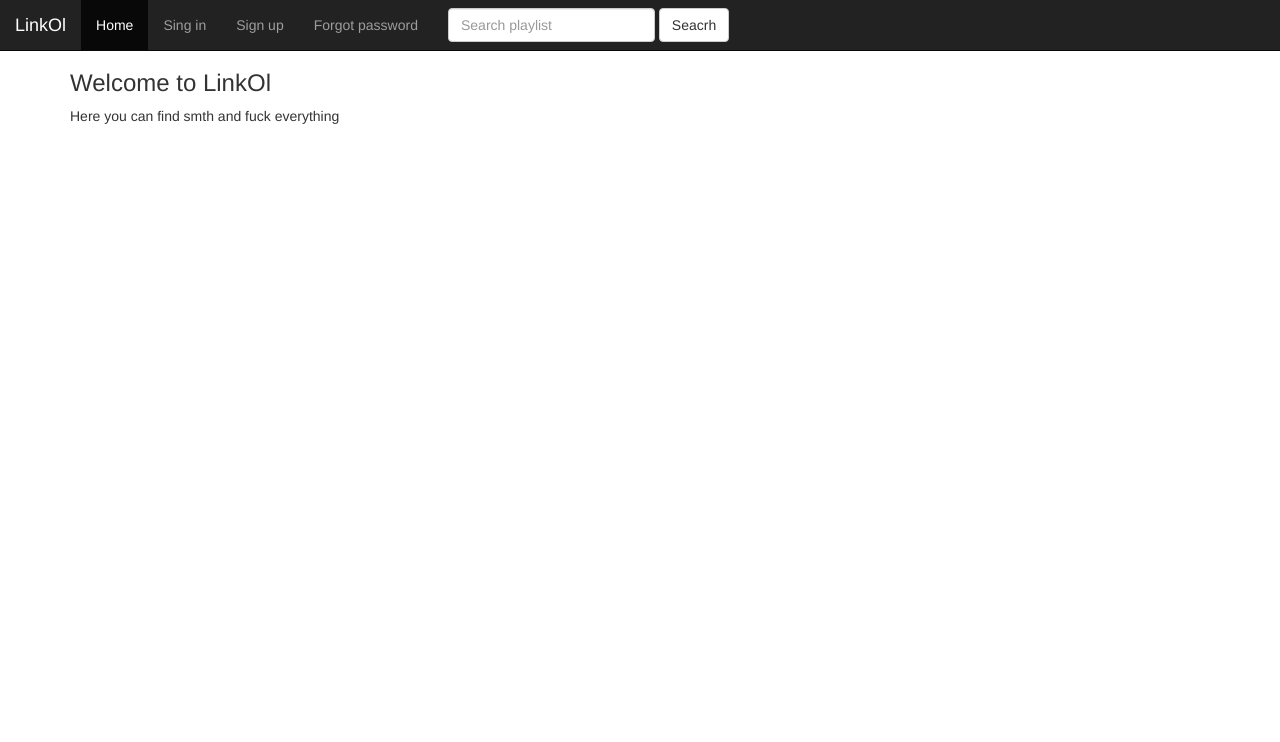
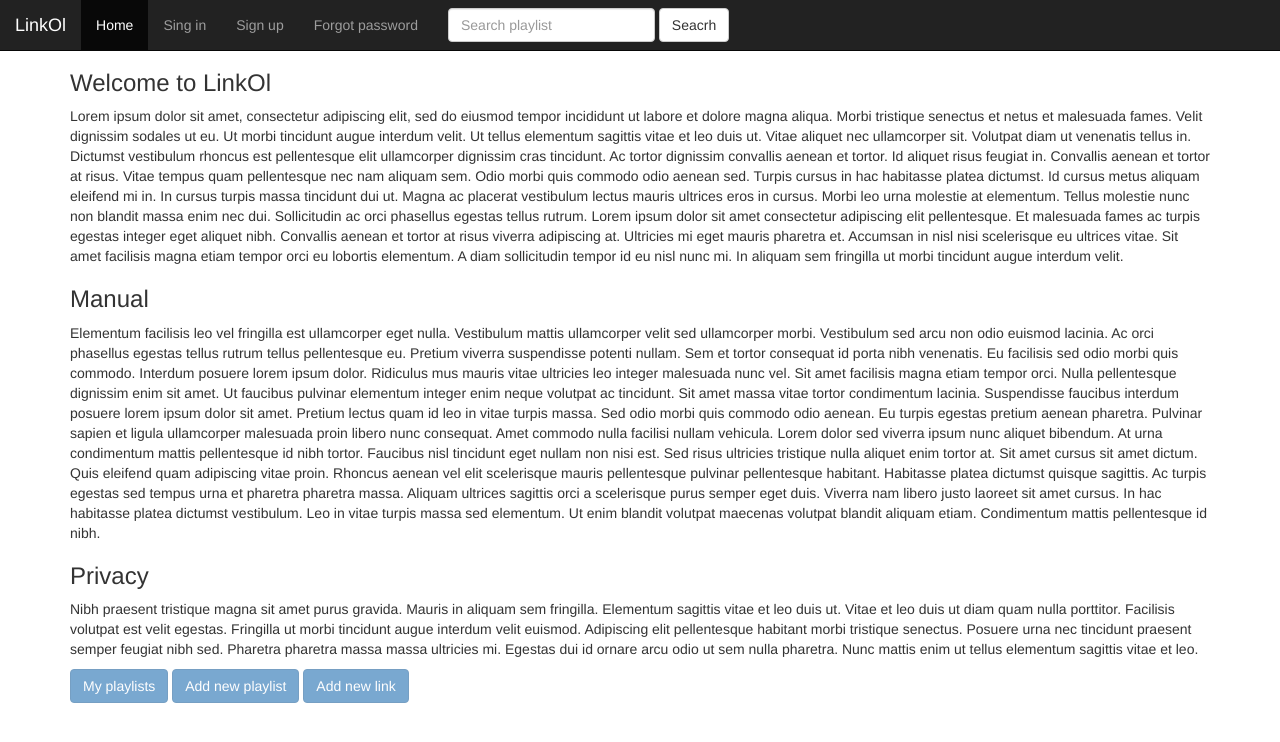
Before and after one commit to osetr/django-linkhub, a Django app: page /home/ in a window 1280 px wide. Shown: the top 742 px of the page. Run offline with Django 3.2, Linux system fonts and the light colour scheme; some libraries are stand-ins or nearby versions.

Commit message:
add playlist page added
view and form added, but still they are very simplified and don't have any validators

```diff
--- a/home/models.py
+++ b/home/models.py
@@ -6,9 +6,10 @@ from accounts.models import User
 class Playlist(models.Model):
     # author = models.ForeignKey(User, on_delete=models.CASCADE)
     title = models.CharField(max_length=50)
-    description = models.CharField(max_length=260)
+    description = models.TextField(max_length=2500)
     date = models.DateTimeField(default=datetime.now(), editable=False)
     likes = models.IntegerField(default=0, editable=False)
+    is_private = models.BooleanField(default=False)
 
     def __str__(self):
         return "%s by %s" % (self.title, self.date)
--- a/home/templates/home.html
+++ b/home/templates/home.html
@@ -4,9 +4,38 @@
 {% block content %}
   {% if not page_content %}
   <h3>Welcome to LinkOl</h3>
-  <p>Here you can find smth and fuck everything</p>
+  <p>Lorem ipsum dolor sit amet, consectetur adipiscing elit, sed do eiusmod tempor incididunt ut labore et dolore magna aliqua. Morbi tristique senectus et netus et malesuada fames. Velit dignissim sodales ut eu. Ut morbi tincidunt augue interdum velit. Ut tellus elementum sagittis vitae et leo duis ut. Vitae aliquet nec ullamcorper sit. Volutpat diam ut venenatis tellus in. Dictumst vestibulum rhoncus est pellentesque elit ullamcorper dignissim cras tincidunt. Ac tortor dignissim convallis aenean et tortor. Id aliquet risus feugiat in. Convallis aenean et tortor at risus. Vitae tempus quam pellentesque nec nam aliquam sem. Odio morbi quis commodo odio aenean sed. Turpis cursus in hac habitasse platea dictumst.
+    Id cursus metus aliquam eleifend mi in. In cursus turpis massa tincidunt dui ut. Magna ac placerat vestibulum lectus mauris ultrices eros in cursus. Morbi leo urna molestie at elementum. Tellus molestie nunc non blandit massa enim nec dui. Sollicitudin ac orci phasellus egestas tellus rutrum. Lorem ipsum dolor sit amet consectetur adipiscing elit pellentesque. Et malesuada fames ac turpis egestas integer eget aliquet nibh. Convallis aenean et tortor at risus viverra adipiscing at. Ultricies mi eget mauris pharetra et. Accumsan in nisl nisi scelerisque eu ultrices vitae. Sit amet facilisis magna etiam tempor orci eu lobortis elementum. A diam sollicitudin tempor id eu nisl nunc mi. In aliquam sem fringilla ut morbi tincidunt augue interdum velit.</p>
+
+  <h3>Manual</h3>
+  <p>Elementum facilisis leo vel fringilla est ullamcorper eget nulla. Vestibulum mattis ullamcorper velit sed ullamcorper morbi. Vestibulum sed arcu non odio euismod lacinia. Ac orci phasellus egestas tellus rutrum tellus pellentesque eu. Pretium viverra suspendisse potenti nullam. Sem et tortor consequat id porta nibh venenatis. Eu facilisis sed odio morbi quis commodo. Interdum posuere lorem ipsum dolor. Ridiculus mus mauris vitae ultricies leo integer malesuada nunc vel. Sit amet facilisis magna etiam tempor orci. Nulla pellentesque dignissim enim sit amet. Ut faucibus pulvinar elementum integer enim neque volutpat ac tincidunt. Sit amet massa vitae tortor condimentum lacinia. Suspendisse faucibus interdum posuere lorem ipsum dolor sit amet. Pretium lectus quam id leo in vitae turpis massa. Sed odio morbi quis commodo odio aenean.
+    Eu turpis egestas pretium aenean pharetra. Pulvinar sapien et ligula ullamcorper malesuada proin libero nunc consequat. Amet commodo nulla facilisi nullam vehicula. Lorem dolor sed viverra ipsum nunc aliquet bibendum. At urna condimentum mattis pellentesque id nibh tortor. Faucibus nisl tincidunt eget nullam non nisi est. Sed risus ultricies tristique nulla aliquet enim tortor at. Sit amet cursus sit amet dictum. Quis eleifend quam adipiscing vitae proin. Rhoncus aenean vel elit scelerisque mauris pellentesque pulvinar pellentesque habitant. Habitasse platea dictumst quisque sagittis. Ac turpis egestas sed tempus urna et pharetra pharetra massa. Aliquam ultrices sagittis orci a scelerisque purus semper eget duis. Viverra nam libero justo laoreet sit amet cursus. In hac habitasse platea dictumst vestibulum. Leo in vitae turpis massa sed elementum. Ut enim blandit volutpat maecenas volutpat blandit aliquam etiam. Condimentum mattis pellentesque id nibh.
+  </p>
+
+  <h3>Privacy</h3>
+  <p>Nibh praesent tristique magna sit amet purus gravida. Mauris in aliquam sem fringilla. Elementum sagittis vitae et leo duis ut. Vitae et leo duis ut diam quam nulla porttitor. Facilisis volutpat est velit egestas. Fringilla ut morbi tincidunt augue interdum velit euismod. Adipiscing elit pellentesque habitant morbi tristique senectus. Posuere urna nec tincidunt praesent semper feugiat nibh sed. Pharetra pharetra massa massa ultricies mi. Egestas dui id ornare arcu odio ut sem nulla pharetra. Nunc mattis enim ut tellus elementum sagittis vitae et leo.</p>
+
+  {% if user_authenticated %}
+    <div class="checkbox">
+    <label><input type="checkbox" name="remember"> Don't show introductory information</label>
+  </div>
+  <a href=""><button type="button" class="btn btn-primary active" style="margin: 1px;">My playlists</button></a>
+  <a href="{% url 'add_new_playlist_n' %}"><button type="button" class="btn btn-primary active" style="margin: 1px;">Add new playlist</button></a>
+  <a href=""><button type="button" class="btn btn-primary active" style="margin: 1px;">Add new link</button></a>
+
+  {% else %}
+  <button type="button" class="btn btn-primary disabled">My playlists</button>
+  <button type="button" class="btn btn-primary disabled">Add new playlist</button>
+  <button type="button" class="btn btn-primary disabled">Add new link</button>
+  {% endif %}
   {% else %}
   <h3>{{ page_header }}</h3>
-  <p>{{ page_content }}</p>
+  {% for playlist in page_content %}
+  <div class="well well-lg">
+    <h3 style="margin-top: 0px;">{{ playlist.title }}</h3>
+    <h4>Description:</h4>
+    <p>{{ playlist.description }}</p>
+  </div>
+  {% endfor %}
   {% endif %}
 {% endblock %}
--- a/home/urls.py
+++ b/home/urls.py
@@ -3,5 +3,6 @@ from .views import *
 
 urlpatterns = [
     path("home/", HomeView.as_view(), name="home_n"),
+    path("add_playlist/", AddNewPlaylistView.as_view(), name="add_new_playlist_n"),
     path("logout/", LogOutView, name="logout_n"),
 ]
--- a/home/views.py
+++ b/home/views.py
@@ -3,7 +3,8 @@ from django.views.generic import View
 from django.contrib.auth import logout
 from django.shortcuts import redirect
 from .models import Playlist
-from django.http import JsonResponse
+from .forms import AddNewPlaylistForm
+from django.http import JsonResponse, HttpResponse
 import re
 
 
@@ -27,7 +28,7 @@ class HomeView(View):
             for key in playlists_keys.split():
                 general_amount += len(re.findall(key, str["title"]))
                 general_amount += len(re.findall(key, str["description"]))
-            return general_amount - (general_amount % 10)
+            return general_amount
 
         page_content.sort(
             key=lambda a: (amount_of_occurences(a), int(a["likes"])),
@@ -50,6 +51,28 @@ class HomeView(View):
         )
 
 
+class AddNewPlaylistView(View):
+    def get(self, request):
+        form = AddNewPlaylistForm()
+        user_authenticated = request.user.is_authenticated
+
+        return render(
+            request,
+            "add_playlist.html",
+            context={"user_authenticated": user_authenticated,
+                     "form": form}
+        )
+
+    def post(self, request):
+        form = AddNewPlaylistForm(request.POST)
+        user_authenticated = request.user.is_authenticated
+
+        if form.is_valid():
+            form.save()
+        return redirect("add_new_playlist_n")
+
+
+
 def LogOutView(request):
     logout(request)
     return redirect("home_n")
```
Also changed, not shown: home/forms.py (added, +16 -0 lines), home/templates/add_playlist.html (added, +19 -0 lines), home/migrations/0005_auto_20200903_1002.py (added), home/migrations/0006_auto_20200903_1033.py (added), home/migrations/0007_auto_20200903_1037.py (added), home/migrations/0008_auto_20200903_1038.py (added).
